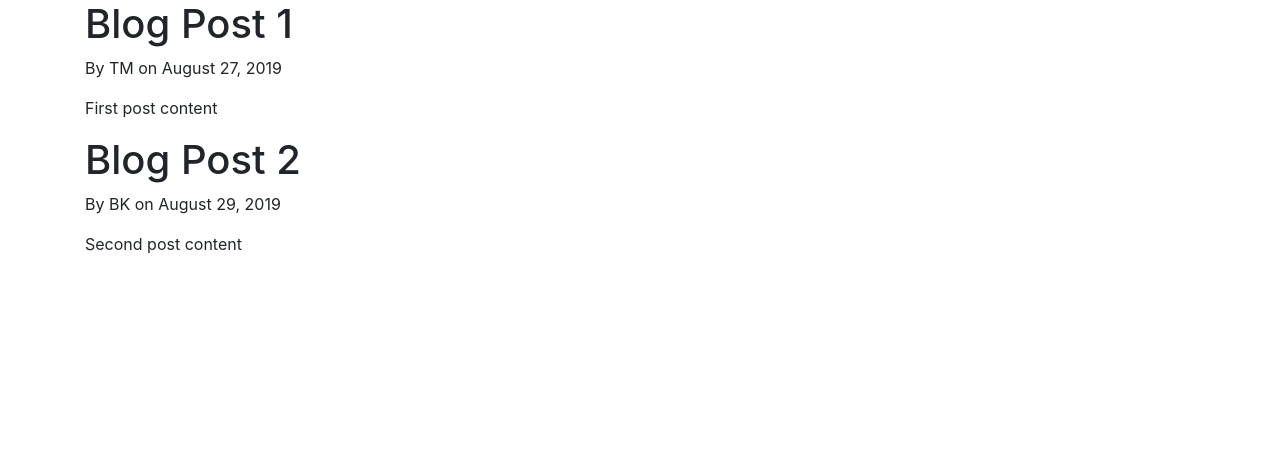
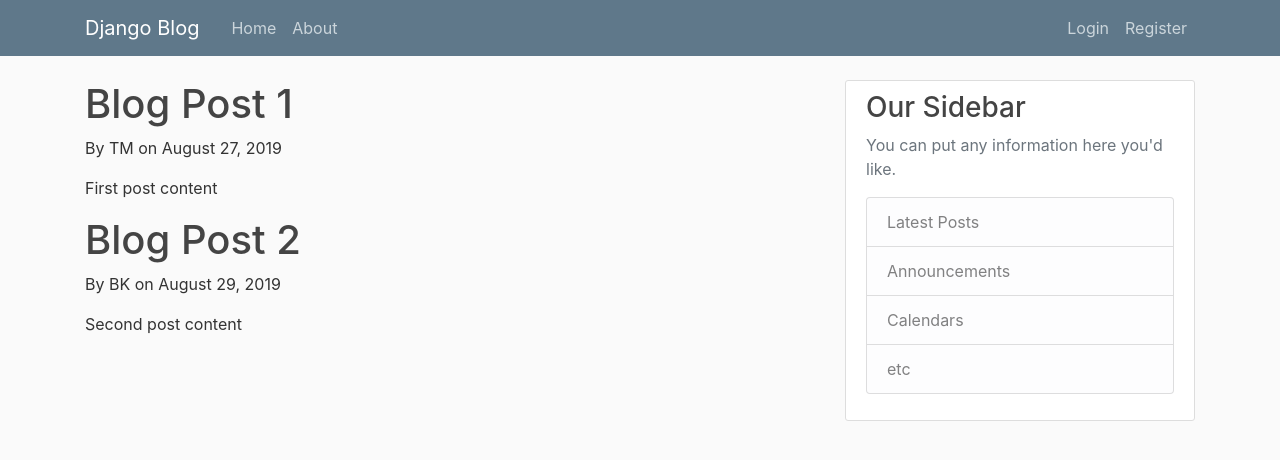
Before and after one commit to tom3108/Aplikacja-serwisu-sportowego, a Django app: page /blog/ in a window 1280 px wide. Shown: the top 460 px of the page. Run offline with Django 3.2, Linux system fonts and the light colour scheme; some libraries are stand-ins or nearby versions.

Commit message:
Part 3. Upgrade base.html

```diff
--- /dev/null
+++ b/blog/static/blog/main.css
@@ -0,0 +1,84 @@
+body {
+  background: #fafafa;
+  color: #333333;
+  margin-top: 5rem;
+}
+
+h1, h2, h3, h4, h5, h6 {
+  color: #444444;
+}
+
+ul {
+  margin: 0;
+}
+
+.bg-steel {
+  background-color: #5f788a;
+}
+
+.site-header .navbar-nav .nav-link {
+  color: #cbd5db;
+}
+
+.site-header .navbar-nav .nav-link:hover {
+  color: #ffffff;
+}
+
+.site-header .navbar-nav .nav-link.active {
+  font-weight: 500;
+}
+
+.content-section {
+  background: #ffffff;
+  padding: 10px 20px;
+  border: 1px solid #dddddd;
+  border-radius: 3px;
+  margin-bottom: 20px;
+}
+
+.article-title {
+  color: #444444;
+}
+
+a.article-title:hover {
+  color: #428bca;
+  text-decoration: none;
+}
+
+.article-content {
+  white-space: pre-line;
+}
+
+.article-img {
+  height: 65px;
+  width: 65px;
+  margin-right: 16px;
+}
+
+.article-metadata {
+  padding-bottom: 1px;
+  margin-bottom: 4px;
+  border-bottom: 1px solid #e3e3e3
+}
+
+.article-metadata a:hover {
+  color: #333;
+  text-decoration: none;
+}
+
+.article-svg {
+  width: 25px;
+  height: 25px;
+  vertical-align: middle;
+}
+
+.account-img {
+  height: 125px;
+  width: 125px;
+  margin-right: 20px;
+  margin-bottom: 16px;
+}
+
+.account-heading {
+  font-size: 2.5rem;
+}
--- a/blog/templates/blog/about.html
+++ b/blog/templates/blog/about.html
@@ -4,4 +4,4 @@
 
 	<h1> About page </h1>
 
-{% endblock %}
+{% endblock %}s
--- a/blog/templates/blog/base.html
+++ b/blog/templates/blog/base.html
@@ -1,3 +1,4 @@
+{% load static %}
 <!DOCTYPE html>
 <html>
 <head>
@@ -8,6 +9,9 @@
     <!-- Bootstrap CSS -->
     <link rel="stylesheet" href="https://maxcdn.bootstrapcdn.com/bootstrap/4.0.0/css/bootstrap.min.css" integrity="sha384-Gn5384xqQ1aoWXA+058RXPxPg6fy4IWvTNh0E263XmFcJlSAwiGgFAW/dAiS6JXm" crossorigin="anonymous">
 
+
+    <link rel="stylesheet" type="text/css" href="{% static 'blog/main.css' %}">
+
 	{% if title %}
 		<title> Django Blog - {{ title }} </title>
 	{% else %}
@@ -16,10 +20,51 @@
 
 </head>
 <body>
-	<div class="container">
-		{% block content %}
-		{% endblock %}
-	</div>
+	<header class="site-header">
+	  <nav class="navbar navbar-expand-md navbar-dark bg-steel fixed-top">
+	    <div class="container">
+	      <a class="navbar-brand mr-4" href="/">Django Blog</a>
+	      <button class="navbar-toggler" type="button" data-toggle="collapse" data-target="#navbarToggle" aria-controls="navbarToggle" aria-expanded="false" aria-label="Toggle navigation">
+	      <span class="navbar-toggler-icon"></span>
+	      </button>
+	      <div class="collapse navbar-collapse" id="navbarToggle">
+	        <div class="navbar-nav mr-auto">
+	          <a class="nav-item nav-link" href="/">Home</a>
+	          <a class="nav-item nav-link" href="/about">About</a>
+	        </div>
+	        <!-- Navbar Right Side -->
+	        <div class="navbar-nav">
+	          <a class="nav-item nav-link" href="#">Login</a>
+	          <a class="nav-item nav-link" href="#">Register</a>
+	        </div>
+	      </div>
+	    </div>
+	  </nav>
+	</header>
+	<main role="main" class="container">
+	  <div class="row">
+	    <div class="col-md-8">
+	      {% block content %}{% endblock %}
+	    </div>
+	    <div class="col-md-4">
+	      <div class="content-section">
+	        <h3>Our Sidebar</h3>
+	        <p class='text-muted'>You can put any information here you'd like.
+	          <ul class="list-group">
+	            <li class="list-group-item list-group-item-light">Latest Posts</li>
+	            <li class="list-group-item list-group-item-light">Announcements</li>
+	            <li class="list-group-item list-group-item-light">Calendars</li>
+	            <li class="list-group-item list-group-item-light">etc</li>
+	          </ul>
+	        </p>
+	      </div>
+	    </div>
+	  </div>
+	</main>
+
+
+
+
 
 
 	<!-- Optional JavaScript -->
```
